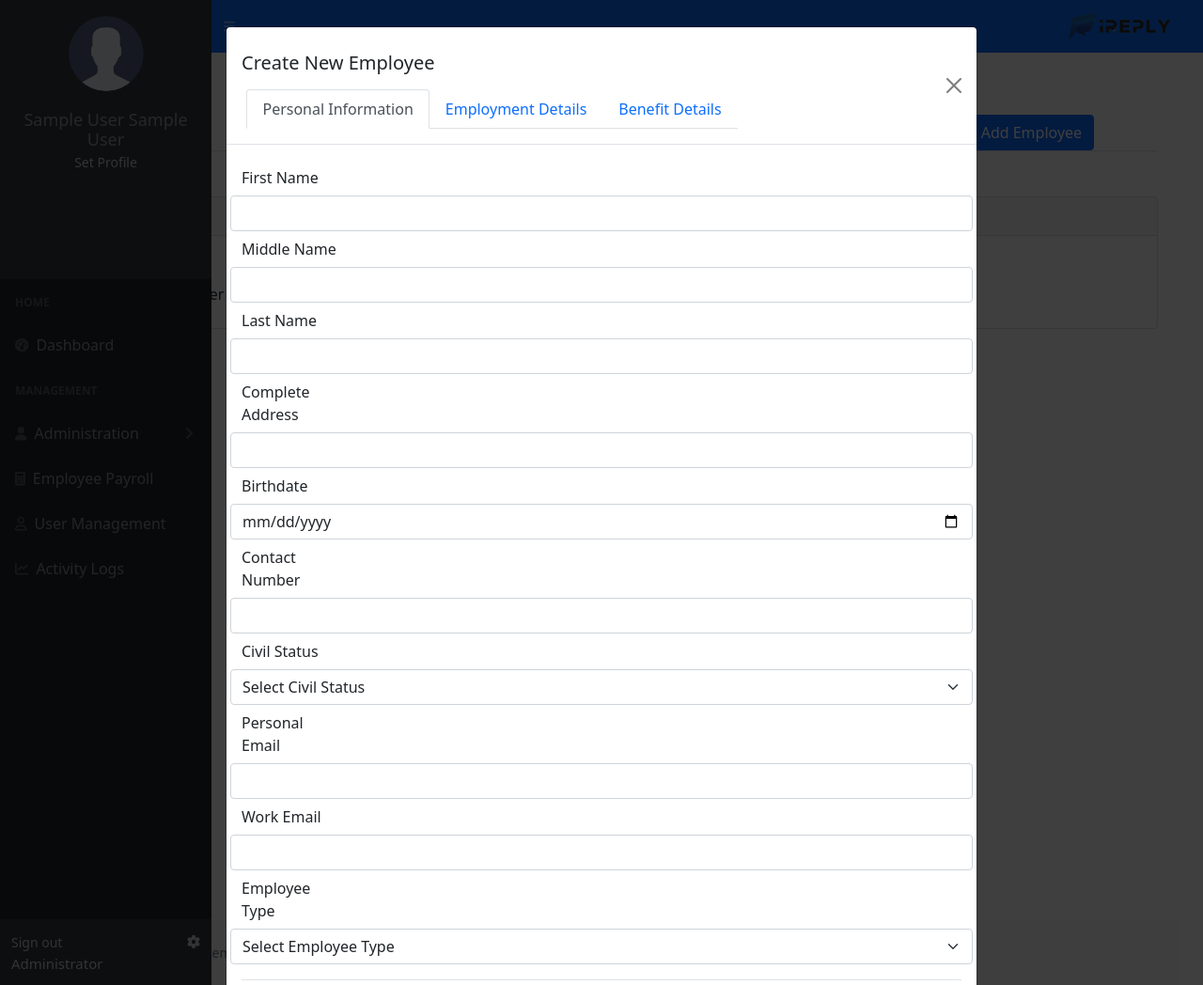
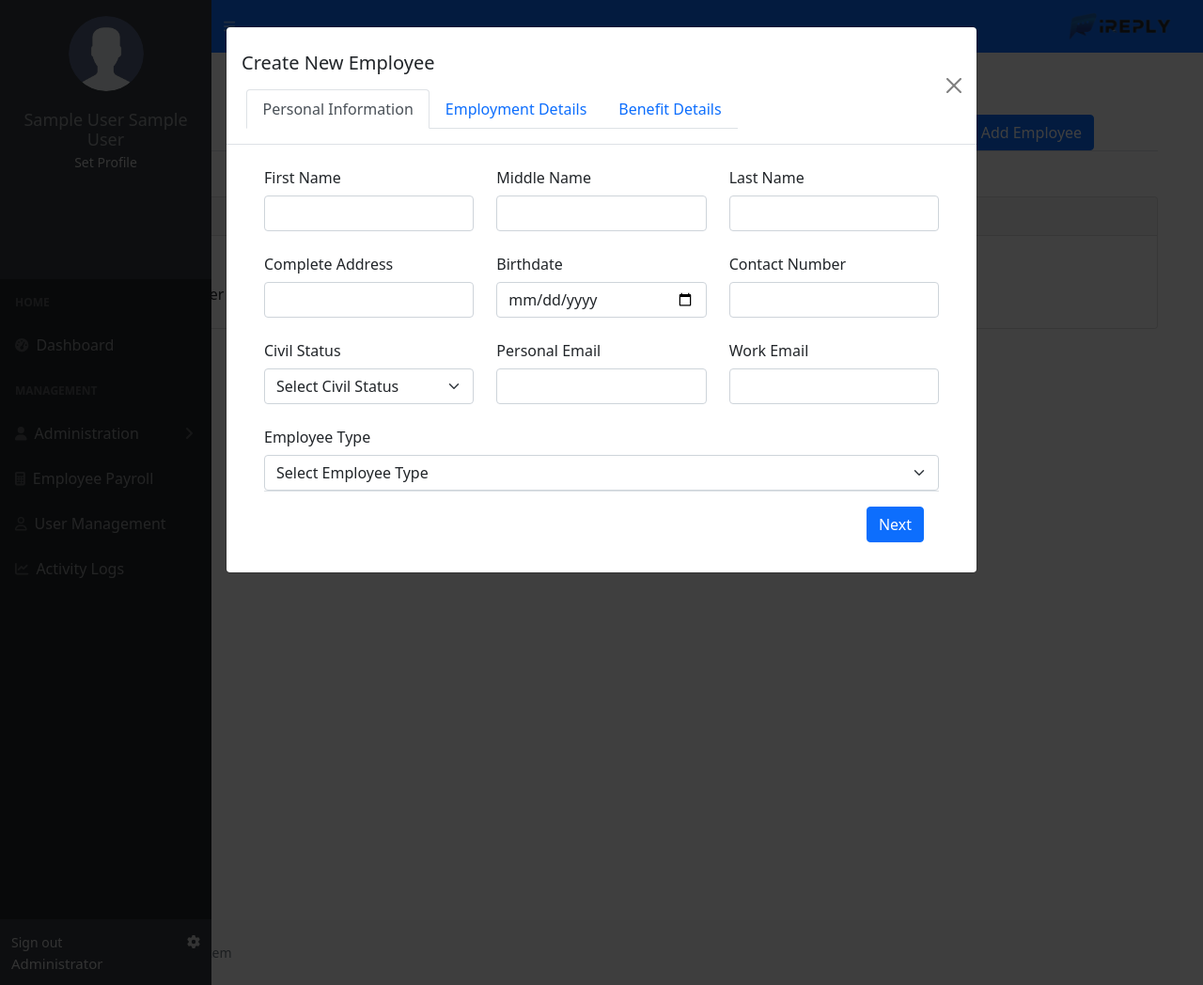
Before and after one commit to hernanigng/iReply_Payroll_System, a PHP site: page /route/viewEmployee.php in a window 1280 px wide, after a click on "Add Employee". Shown: the whole page at 94% size. Run offline with PHP 8.4, Linux system fonts and the light colour scheme; the visitor is signed in with stand-in values (Sample User, id 1); tables that the repository leaves empty or names only in its code hold one stand-in row (values such as "Sample post"); some libraries are stand-ins or nearby versions.

Commit message:
BEA EDIT

```diff
--- a/connection/login.php
+++ b/connection/login.php
@@ -7,7 +7,7 @@ $username = $_POST['username'];
 $password = $_POST['password'];
 
 // Use prepared statement to prevent SQL injection
-$query = "SELECT * FROM tbl_user WHERE username = ? LIMIT 1";
+$query = "SELECT * FROM tbl_user_management WHERE username = ? LIMIT 1";
 $stmt = mysqli_prepare($conn, $query);
 mysqli_stmt_bind_param($stmt, "s", $username);
 mysqli_stmt_execute($stmt);
--- a/route/functions/deleteEmployee.php
+++ b/route/functions/deleteEmployee.php
@@ -1,5 +1,5 @@
 <?php
-include "../connection/database.php";
+include "../../connection/database.php";
 
 if(isset($_POST['id'])) {
     $employeeId = $_POST['id'];
--- a/route/functions/update_employee.php
+++ b/route/functions/update_employee.php
@@ -1,6 +1,6 @@
 <?php
 // Assuming you have already connected to your database
-include "../connection/database.php";
+include "../../connection/database.php";
 
 // Validate if the 'employee_id' key exists and is not empty
 if (!isset($_POST['employee_id']) || empty($_POST['employee_id'])) {
--- a/route/viewEmployee.php
+++ b/route/viewEmployee.php
@@ -59,51 +59,67 @@ $query = $conn->query("SELECT * FROM tbl_employee");
 
             <form id="employmentListForm" method="POST">
                 <span class="notif"></span>
-
-                <div id="insertEmployee">
-
-                    <div class="mb-3 row">
-                        <label for="firstName" class="col-sm-2 col-form-label">First Name</label>
+                <div id="insertEmployee" class="container">
+                    <div class="row mb-3">
+                        <div class="col">
+                            <label for="firstName" class="col-form-label">First Name</label>
                             <input type="text" name="createFirstName" class="form-control" id="createFirstName_id">
-
-                        <label for="middleName" class="col-sm-2 col-form-label">Middle Name</label>
+                        </div>
+                        <div class="col">
+                            <label for="middleName" class="col-form-label">Middle Name</label>
                             <input type="text" name="createMiddleName" class="form-control" id="createMiddleName_id">
-
-                        <label for="lastName" class="col-sm-2 col-form-label">Last Name</label>
+                        </div>
+                        <div class="col">
+                            <label for="lastName" class="col-form-label">Last Name</label>
                             <input type="text" name="createLastName" class="form-control" id="createLastName_id">
-
-                        <label for="completeAddress" class="col-sm-2 col-form-label">Complete Address</label>
+                        </div>
+                    </div>
+                    <div class="row mb-3">
+                        <div class="col">
+                            <label for="completeAddress" class="col-form-label">Complete Address</label>
                             <input type="text" name="createAddress" class="form-control" id="createAddress_id">
-
-                        <label for="birthDate" class="col-sm-2 col-form-label">Birthdate</label>
+                        </div>
+                        <div class="col">
+                            <label for="birthDate" class="col-form-label">Birthdate</label>
                             <input type="date" name="createBirthdate" class="form-control" id="createBirthdate_id">
-
-                        <label for="contactNum" class="col-sm-2 col-form-label">Contact Number </label>
+                        </div>
+                        <div class="col">
+                            <label for="contactNum" class="col-form-label">Contact Number</label>
                             <input type="text" name="createContactNum" class="form-control number-error" id="contactNumber_id">
                             <i class="fas fa-times input-icon" style="display: none;"></i>
                             <p id="NumError" class="error-message" style="display: none;"> Contact number should be 11 digits.</p>
-
-                        <label for="civilStatus" class="col-sm-2 col-form-label">Civil Status</label>
+                        </div>
+                    </div>
+                    <div class="row mb-3">
+                        <div class="col">
+                            <label for="civilStatus" class="col-form-label">Civil Status</label>
                             <select class="form-select" name="createCivilStatus" aria-label="Civil Status Select">
                                 <option selected>Select Civil Status</option>
                                 <option value="Single">Single</option>
                                 <option value="Married">Married</option>
                                 <option value="Widowed">Widowed</option>
                             </select>
-
-                        <label for="personalEmail" class="col-sm-2 col-form-label">Personal Email</label>
+                        </div>
+                        <div class="col">
+                            <label for="personalEmail" class="col-form-label">Personal Email</label>
                             <input type="text" name="createPersEmail" class="form-control" id="createPersEmail_id">
-
-                        <label for="workEmail" class="col-sm-2 col-form-label">Work Email</label>
+                        </div>
+                        <div class="col">
+                            <label for="workEmail" class="col-form-label">Work Email</label>
                             <input type="text" name="createWorkEmail" class="form-control" id="createWorkEmail_id">
-
-                        <label for="employeeType" class="col-sm-2 col-form-label"> Employee Type </label>
+                        </div>
+                    </div>
+                    <div class="row">
+                        <div class="col">
+                            <label for="employeeType" class="col-form-label">Employee Type</label>
                             <select class="form-select" name="createEmployeeType" aria-label="Employee Type Select">
                                 <option selected>Select Employee Type</option>
                                 <option value="Onsite">Work From Home</option>
                                 <option value="Home">Work Onsite</option>
                             </select>
                         </div>
+                    </div>
+
 
                     <div class="modal-footer">
                  <!-- <button type="button" class="btn btn-danger" data-bs-dismiss="modal">Cancel</button> -->
@@ -112,20 +128,36 @@ $query = $conn->query("SELECT * FROM tbl_employee");
                 </div>
 
                 <div id="employmentDetailsContent" style="display: none;">
+                        <div class="container">
+                            <div class="row">
+                                <div class="col-sm-4">
+                                    <div class="mb-3">
+                                        <label for="startDate" class="form-label">Start Date</label>
+                                        <input type="date" name="createStartDate" class="form-control createStartDate" id="createStartDate_id">
+                                    </div>
+                                </div>
 
-                            <div class="mb-3 row">
-                                <label for="startDate" class="col-sm-3 col-form-label">Start Date</label>
-                                <input type="date" name="createStartDate" class="form-control createStartDate" id="createStartDate_id">
-
-                                <label for="monthSalary" class="col-sm-3 col-form-label">Monthly Salary</label>
+                                <div class="col-sm-4">
+                                    <div class="mb-3">
+                                        <label for="monthSalary" class="form-label">Monthly Salary</label>
                                         <input type="number" name="createMonthlySalary" class="form-control" id="createMonthlySalary_id" placeholder="PHP 0.00">
                                         <div id="error" style="color: red;"></div>
+                                    </div>
+                                </div>
 
-                                <label for="accountBonus" class="col-sm-3 col-form-label">Account Bonus</label>
+                                <div class="col-sm-4">
+                                    <div class="mb-3">
+                                        <label for="accountBonus" class="form-label">Account Bonus</label>
                                         <input type="number" name="createAccountBonus" class="form-control" id="createBonus_id" placeholder="PHP 0.00">
                                         <div id="error" style="color: red;"></div>
+                                    </div>
+                                </div>
+                            </div>
 
-                                 <label for="client" class="col-sm-2 col-form-label">Client</label>
+                            <div class="row">
+                                <div class="col-sm-4">
+                                    <div class="mb-3">
+                                        <label for="client" class="form-label">Client</label>
                                         <select class="form-select" name="createClient" aria-label="Client Select">
                                             <option selected disabled>Choose a client</option>
                                             <?php
@@ -146,15 +178,12 @@ $query = $conn->query("SELECT * FROM tbl_employee");
                                             $conn->close();
                                             ?>
                                         </select>
+                                    </div>
+                                </div>
 
-                                <?php
-                                    if ($_SERVER["REQUEST_METHOD"] == "POST") {
-                                        $selectedClientId = $_POST['createClient'];
-                                        //echo "Selected Client ID: " . $selectedClientId;
-                                    }
-                                ?>
-
-                                <label for="position" class="col-sm-2 col-form-label">Position</label>
+                                <div class="col-sm-4">
+                                    <div class="mb-3">
+                                        <label for="position" class="form-label">Position</label>
                                         <select class="form-select" name="createPosition" aria-label="Position Select">
                                             <option selected disabled>Choose a position</option>
                                             <?php
@@ -175,22 +204,22 @@ $query = $conn->query("SELECT * FROM tbl_employee");
                                             $conn->close();
                                             ?>
                                         </select>
+                                    </div>
+                                </div>
 
-                                <?php
-                                    if ($_SERVER["REQUEST_METHOD"] == "POST") {
-                                        $selectedPositionID = $_POST['createPosition'];
-                                        //echo "Selected Position: " . $selectedPositionID;
-                                    }
-                                ?>
-
-                                <label for="employmentStatus" class="col-sm-2 col-form-label">Employment Status</label>
+                                <div class="col-sm-4">
+                                    <div class="mb-3">
+                                        <label for="employmentStatus" class="form-label">Employment Status</label>
                                         <select class="form-select" name="createEmploymentStatus" aria-label="Employment Status Select">
                                             <option selected>Select Employment Status</option>
                                             <option value="Part Time">Part-Time</option>
                                             <option value="Full Time">Full-Time</option>
                                         </select>
+                                    </div>
+                                </div>
+                            </div>
+                        </div>
 
-                            </div>
 
                             <div class="modal-footer">
                                 <button type="button" class="btn btn-danger" id="returnPersonalForm">Back</button>
@@ -200,41 +229,76 @@ $query = $conn->query("SELECT * FROM tbl_employee");
                 </div>
 
                 <div id="benefitDetailsContent" style="display: none;">
-
-                            <div class="mb-3 row">
-                                <label for="sss" class="col-sm-3 col-form-label">SSS Number</label>
+    <div class="container">
+        <div class="row">
+            <div class="col-sm-3">
+                <div class="mb-3">
+                    <label for="sss" class="form-label">SSS Number</label>
                     <input type="number" name="createSSS" class="form-control number-error" id="createSSS_id">
                     <i class="fas fa-times input-icon" style="display: none;"></i>
                     <p id="sssNumberError" class="error-message" style="display: none;"> SSS number should be 10 digits.</p>
+                </div>
+            </div>
 
-                                <label for="pagibig" class="col-sm-3 col-form-label">Pag-ibig Number</label>
+            <div class="col-sm-3">
+                <div class="mb-3">
+                    <label for="pagibig" class="form-label">Pag-ibig Number</label>
                     <input type="number" name="createPagibig" class="form-control number-error" id="createPagibig_id">
                     <i class="fas fa-times input-icon" style="display: none;"></i>
                     <p id="pagibigNumberError" class="error-message" style="display: none;"> Pagibig number should be 12 digits.</p>
+                </div>
+            </div>
 
-                                <label for="philhealth" class="col-sm-3 col-form-label">Philhealth Number</label>
+            <div class="col-sm-3">
+                <div class="mb-3">
+                    <label for="philhealth" class="form-label">Philhealth Number</label>
                     <input type="number" name="createPhilhealth" class="form-control number-error" id="createPhilhealth_id">
                     <i class="fas fa-times input-icon" style="display: none;"></i>
                     <p id="philhealthNumberError" class="error-message" style="display: none;"> Philhealth number should be 12 digits.</p>
+                </div>
+            </div>
 
-                                <label for="tin" class="col-sm-3 col-form-label">TIN Number</label>
+            <div class="col-sm-3">
+                <div class="mb-3">
+                    <label for="tin" class="form-label">TIN Number</label>
                     <input type="number" name="createTin" class="form-control number-error" id="createTin_id">
                     <i class="fas fa-times input-icon" style="display: none;"></i>
                     <p id="tinNumberError" class="error-message" style="display: none;"> Tin number should be 9-12 digits.</p>
+                </div>
+            </div>
+        </div>
 
-                                <label for="sssContrib" class="col-sm-3 col-form-label">SSS Contribution</label>
+        <div class="row">
+            <div class="col-sm-3">
+                <div class="mb-3">
+                    <label for="sssContrib" class="form-label">SSS Contribution</label>
                     <input type="number" name="createSSSContrib" class="form-control" id="createSSSContrib_id">
+                </div>
+            </div>
 
-                                <label for="pagibigContrib" class="col-sm-3 col-form-label">Pagibig Contribution </label>
+            <div class="col-sm-3">
+                <div class="mb-3">
+                    <label for="pagibigContrib" class="form-label">Pagibig Contribution</label>
                     <input type="number" name="createPagibigContrib" class="form-control" id="createPagibigContrib_id">
+                </div>
+            </div>
 
-                                <label for="philhealthContrib" class="col-sm-3 col-form-label">Philhealth Contribution</label>
+            <div class="col-sm-3">
+                <div class="mb-3">
+                    <label for="philhealthContrib" class="form-label">Philhealth Contribution</label>
                     <input type="number" name="createPhilhealthContrib" class="form-control" id="createPhilhealthContrib_id">
+                </div>
+            </div>
 
-                                <label for="taxPercent" class="col-sm-3 col-form-label">Tax Percentage </label>
+            <div class="col-sm-3">
+                <div class="mb-3">
+                    <label for="taxPercent" class="form-label">Tax Percentage</label>
                     <input type="number" name="createTaxPercent" class="form-control" id="createTaxPercent_id">
+                </div>
+            </div>
+        </div>
+    </div>
 
-                            </div>
 
                     <div class="modal-footer">
                         <button type="button" class="btn btn-danger" id="returnDetailsForm">Back</button>
@@ -574,7 +638,7 @@ $query = $conn->query("SELECT * FROM tbl_employee");
     });
 </script>
 
-       <!-- Toast Notification -->
+       <!-- Toast Notification Insert -->
         <div class="toast position-fixed top-50 start-50 translate-middle"  role="alert" aria-live="assertive" aria-atomic="true" data-bs-autohide="true" data-bs-delay="3000">
             <div class="toast-header">
                 <img src="../assets/img/ireplyicon.png" class="" alt="..." width="30" height="30">
@@ -674,6 +738,7 @@ $query = $conn->query("SELECT * FROM tbl_employee");
     </div>
 </div>
 
+
 <script>
   $(document).on('click', '.del', function() {
         $('#confirmDeleteModal').modal('show');
@@ -696,7 +761,7 @@ $query = $conn->query("SELECT * FROM tbl_employee");
         data: { id: employeeId },
         success: function(response) {
             console.log('Data inserted into tbl_archive');
-            alert(response);
+            //alert(response);
         },
         error: function(xhr, status, error) {
             console.error('Error inserting data into tbl_archive:', error);
@@ -705,10 +770,12 @@ $query = $conn->query("SELECT * FROM tbl_employee");
 
         $.ajax({
             type: 'POST',
-            url: '../functions/deleteEmployee.php',
+            url: 'functions/deleteEmployee.php',
             data: { id: employeeId },
             success: function(response) {
                 //alert(response);
+
+                $('#deleteToast').toast('show');
                 console.log('Employee deleted successfully');
                  window.location.reload();
             },
@@ -720,7 +787,20 @@ $query = $conn->query("SELECT * FROM tbl_employee");
         $('#confirmDeleteModal').modal('hide');
 });
 
+
 </script>
+
+<!-- Toast Notification Delete -->
+<div class="toast position-fixed top-50 start-50 translate-middle" id="deleteToast" role="alert" aria-live="assertive" aria-atomic="true" data-bs-autohide="true" data-bs-delay="3000">
+            <div class="toast-header">
+                <img src="../assets/img/ireplyicon.png" class="" alt="..." width="30" height="30">
+                <strong class="me-auto">Notification</strong>
+                <button type="button" class="btn-close" data-bs-dismiss="toast" aria-label="Close"></button>
+            </div>
+            <div class="toast-body">
+               Employee Successfully Deleted
+            </div>
+        </div>
 
 <script>
  // VIEW EMPLOYEE SCRIPT
```
Lines whose indentation alone changed are shown as unchanged.
